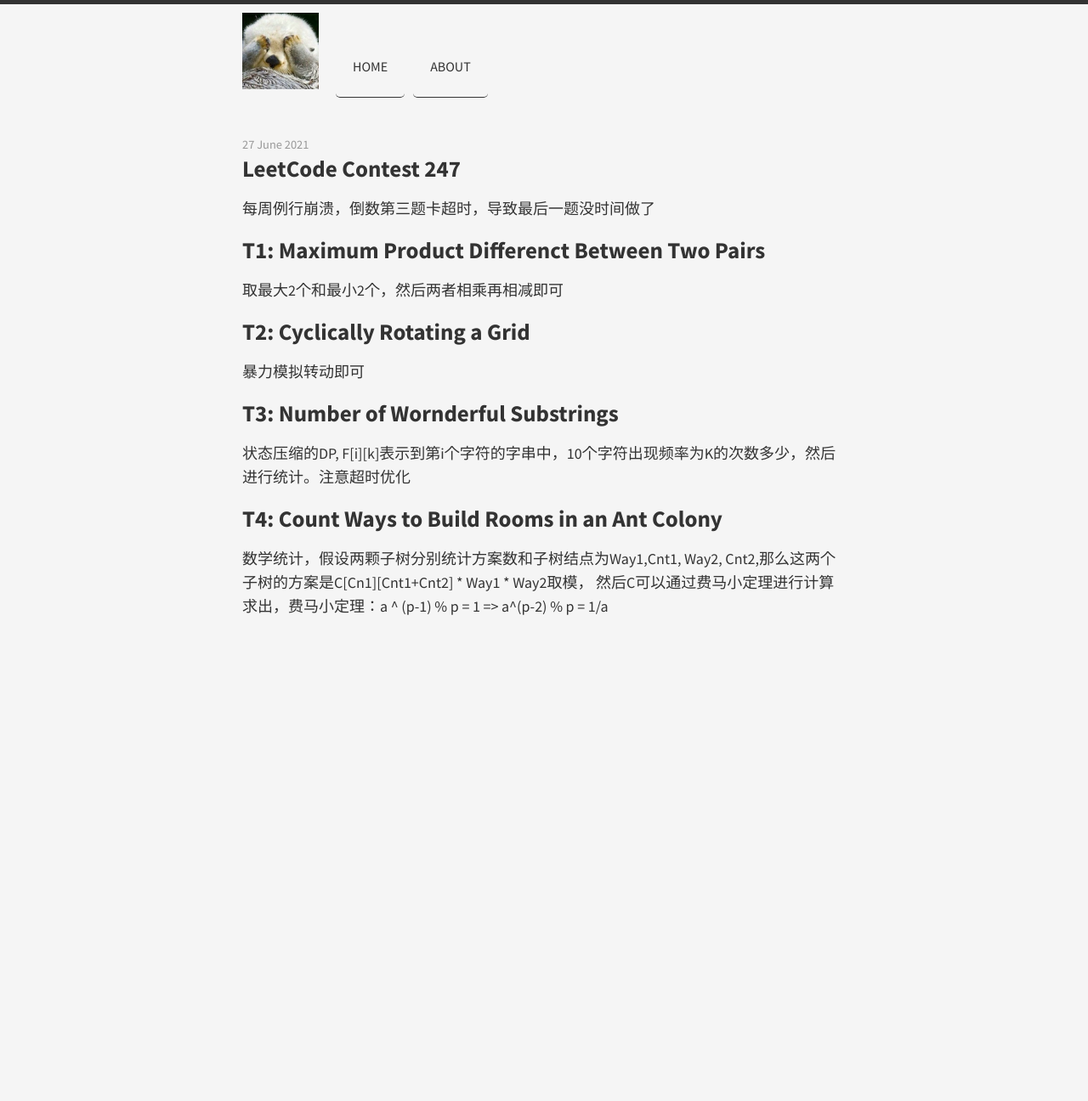
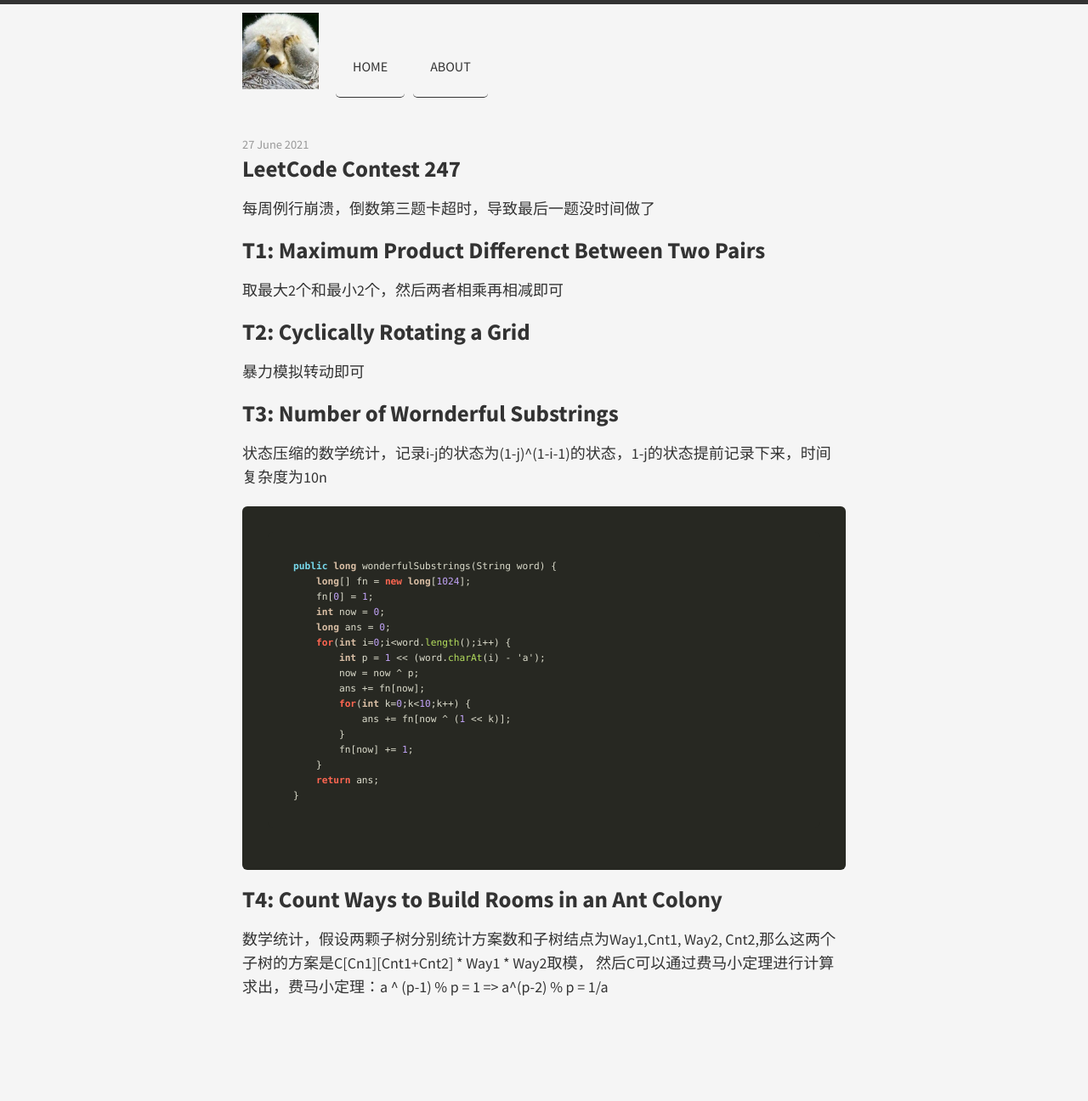
Before and after one commit to Bugxyb/Bugxyb.github.io, a Jekyll site: the page built from _posts/2021-06-27-LeetCode-Weekly-Contest-247.md, in a window 1280 px wide. Shown: the whole page at 85% size. Built offline with Jekyll 4.4.1, drawn with Linux system fonts in a browser that asks for light colours; before the commit the page ends 900 px from its top, so only the background shows below that.

Commit message:
add slove

````diff
--- a/_posts/2021-06-27-LeetCode-Weekly-Contest-247.md
+++ b/_posts/2021-06-27-LeetCode-Weekly-Contest-247.md
@@ -11,7 +11,26 @@ title: LeetCode Contest 247
 暴力模拟转动即可
 
 # T3: Number of Wornderful Substrings
-状态压缩的DP, F\[i\]\[k\]表示到第i个字符的字串中，10个字符出现频率为K的次数多少，然后进行统计。注意超时优化
+状态压缩的数学统计，记录i-j的状态为(1-j)^(1-i-1)的状态，1-j的状态提前记录下来，时间复杂度为10n
+
+```java
+public long wonderfulSubstrings(String word) {
+    long[] fn = new long[1024];
+    fn[0] = 1;
+    int now = 0;
+    long ans = 0;
+    for(int i=0;i<word.length();i++) {
+        int p = 1 << (word.charAt(i) - 'a');
+        now = now ^ p;
+        ans += fn[now];
+        for(int k=0;k<10;k++) {
+            ans += fn[now ^ (1 << k)];
+        }
+        fn[now] += 1;
+    }
+    return ans;
+}
+```
 
 # T4: Count Ways to Build Rooms in an Ant Colony
 数学统计，假设两颗子树分别统计方案数和子树结点为Way1,Cnt1, Way2, Cnt2,那么这两个子树的方案是C\[Cn1\]\[Cnt1+Cnt2\] * Way1 * Way2取模，
````
